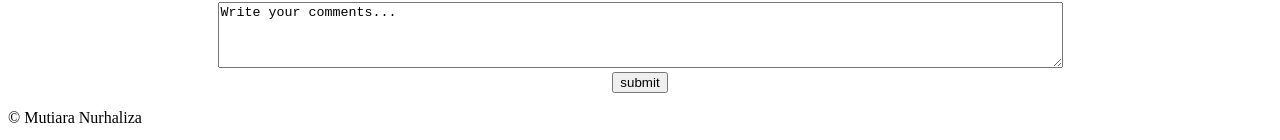
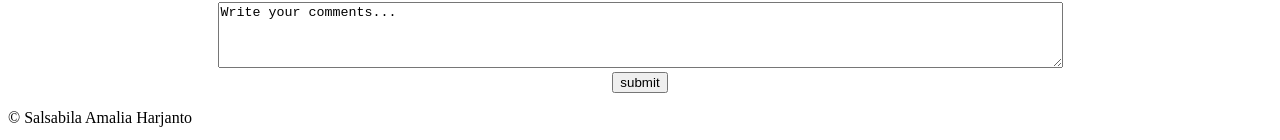
Before and after one commit to Salsabila2609/Pemograman_Web, a plain HTML site: page websederhanapweb.html in a window 1280 px wide. Shown: the part 2336-2476 px from the top of the page. Drawn offline with Linux system fonts and the light colour scheme.

Commit message:
Update websederhanapweb.html

```diff
--- a/websederhanapweb.html
+++ b/websederhanapweb.html
@@ -1,8 +1,6 @@
 <!DOCTYPE HTML>
 <head>
 </head>
-    <body>
-    </body>
     <title>
     </title>
 </head>
@@ -140,6 +138,6 @@
 </center>
 </div>
 <footer>
-    <p>&copy; Mutiara Nurhaliza</p>
+    <p>&copy; Salsabila Amalia Harjanto </p>
 </footer>
 </body>
```
